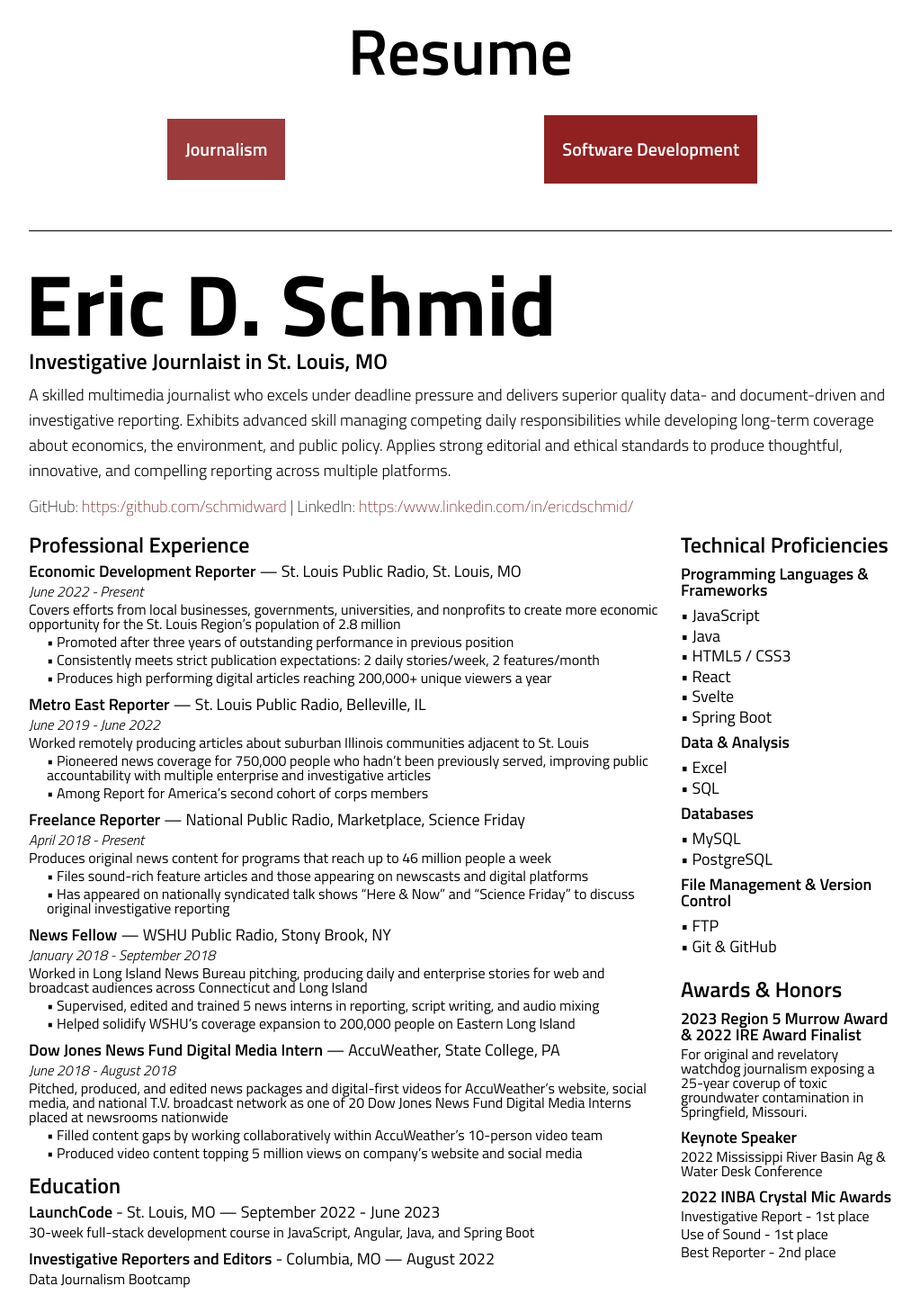
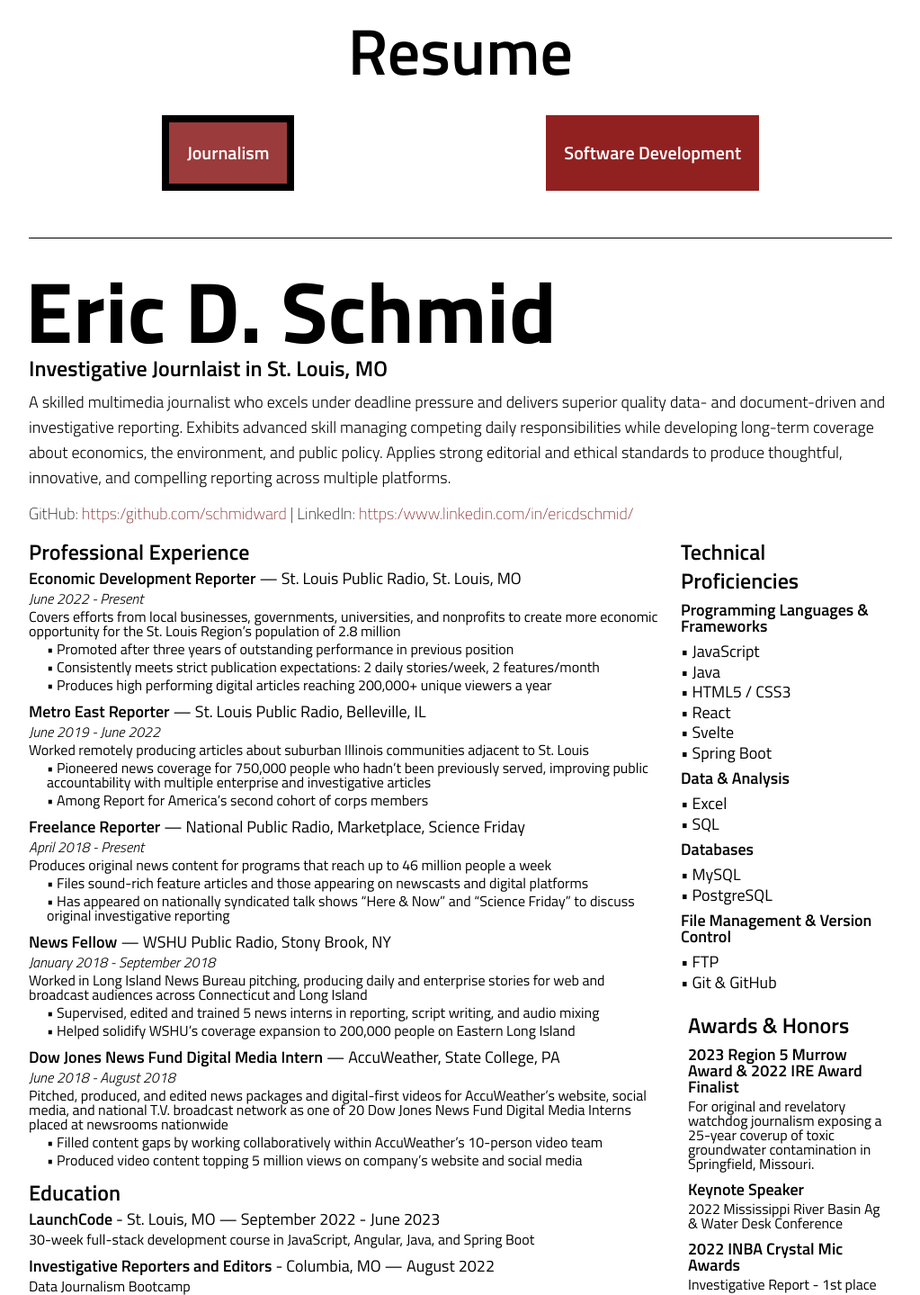
Before and after one commit to schmidward/website-deploy, a SvelteKit app: page /resume in a window 1280 px wide. Shown: the part 80-1519 px from the top of the page at 90% size, without its empty margins (128-1151 px from the left). Built offline with nearby package versions, Linux system fonts and the light colour scheme.

Commit message:
More small fixes

```diff
--- a/src/routes/+page.svelte
+++ b/src/routes/+page.svelte
@@ -18,7 +18,7 @@
     </div>
 </section>
 <section>
-    <div class="m-20 md:mr-36 md:ml-36 lg:mr-48 lg:ml-48 md:mt-20 md:mb-20 grid gap-4 grid-cols-2">
+    <div class="m-1/10 md:mr-36 md:ml-36 lg:mr-48 lg:ml-48 md:mt-20 md:mb-20 grid gap-4 grid-cols-2">
         <img class="object-cover" src="./images/2022-02-11_ES_Alicia-Steele.jpeg" alt="Alicia Steel sitting with her son's service dog."/>
         <img class="object-cover" src="./images/ranch-sunset-crop.jpg" alt="A sunset in Wyoming."/>
         <img class="object-cover" src="./images/2022-08-14_ES_Underground-Cave.jpeg" alt="An underground cave in southern missouri"/>
--- a/src/routes/resume/+page.svelte
+++ b/src/routes/resume/+page.svelte
@@ -1,16 +1,16 @@
 <script>
     import resumes from "../../lib/content/resume.json"
     let resume = resumes.journalism;
-    let jrnStyle = 'bg-hover-red border-solid border-4 border-black text-white mt-3 mb-3 p-5 text-center';
+    let jrnStyle = 'bg-hover-red border-solid border-8 border-black text-white mt-3 mb-3 p-5 text-center';
     let softwareStyle = 'bg-red text-white mt-3 mb-3 p-5 text-center hover:bg-hover-red';
     function setToJournalism() {
         resume = resumes.journalism;
-        jrnStyle = 'bg-hover-red text-white mt-3 mb-3 p-5 text-center';
+        jrnStyle = 'bg-hover-red border-solid border-8 border-black text-white mt-3 mb-3 p-5 text-center';
         softwareStyle = 'bg-red text-white mt-3 mb-3 p-5 text-center hover:bg-hover-red';
     }
     function setToSoftware() {
         resume = resumes.software;
-        softwareStyle = 'bg-hover-red border-solid border-4 border-black text-white mt-3 mb-3 p-5 text-center';
+        softwareStyle = 'bg-hover-red border-solid border-8 border-black text-white mt-3 mb-3 p-5 text-center';
         jrnStyle = 'bg-red text-white mt-3 mb-3 p-5 text-center hover:bg-hover-red';
     }
 
@@ -22,7 +22,7 @@
     <div class="max-w-screen-lg block mr-auto ml-auto">
         <div class="m-10 text-7xl font-semibold text-center">
             Resume
-            <div class="flex flex-col ml-44 mr-44 mt-6 mb-4 text-xl md:ml-0 md:mr-0 md:flex-row md:justify-around">
+            <div class="flex flex-col ml-1/5 mr-1/5 mt-6 mb-4 text-xl md:ml-0 md:mr-0 md:flex-row md:justify-around">
                 <button
                     class={jrnStyle}
                     on:click={setToJournalism}
@@ -86,7 +86,7 @@
                         {/each}
                     </div>
                     <div class="flex flex-row lg:flex-col lg:w-3/12">
-                        <div class="w-2/5 lg:w-auto">
+                        <div class="w-2/5 mr-2 lg:w-auto">
                             <p class="text-2xl font-semibold mt-3">{resume.skillsHed}</p>
                             {#each resume.skills as skill}
                             <div class="mb-2">
@@ -97,7 +97,7 @@
                             </div>
                            {/each}
                         </div>
-                        <div class="w-3/5 lg:w-auto">
+                        <div class="w-3/5 ml-2 lg:w-auto">
                             <p class="text-2xl font-semibold mt-3 ">{resume.awardsHed}</p>
                             {#each resume.awards as award}
                                 <div class="mt-2 mb-3">
--- a/tailwind.config.cjs
+++ b/tailwind.config.cjs
@@ -8,7 +8,8 @@ export default {
       'dark-red': '#771b1b',
       'grey': '#d2d2d2',
       'blue': '#0e3261',
-      'white': '#ffffff'
+      'white': '#ffffff',
+      'black': '#000000'
     },
     fontFamily: {
       sans: ['Titillium Web', 'sans-serif']
@@ -20,7 +21,8 @@ export default {
       margin: {
         '1/5': '20%',
         '2/5': '40%',
-        '1/4': '25%'
+        '1/4': '25%',
+        '1/10': '10%',
       }
     },
   },
```
